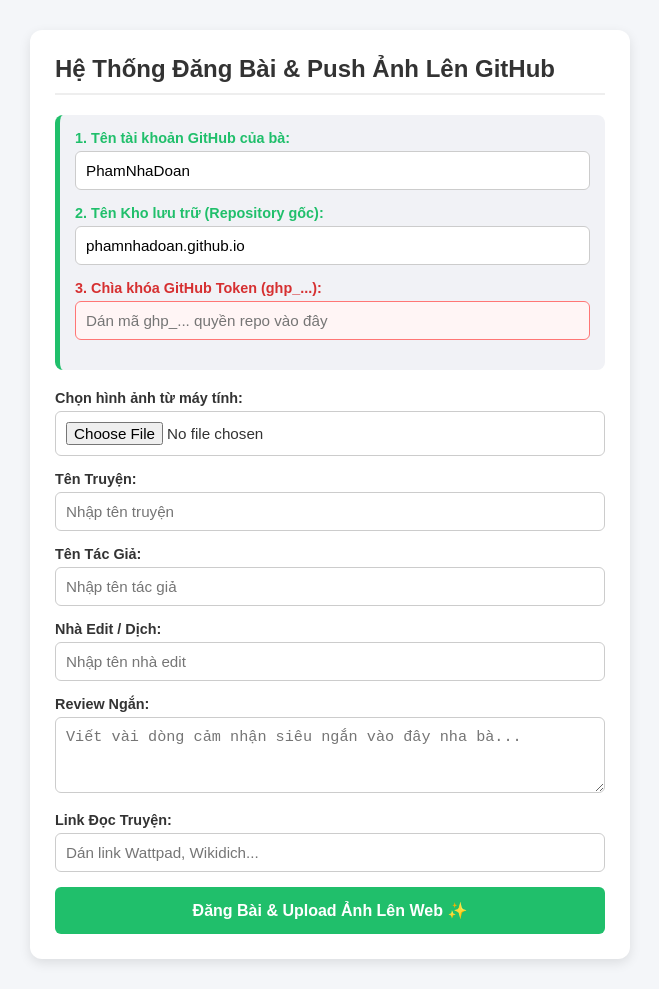
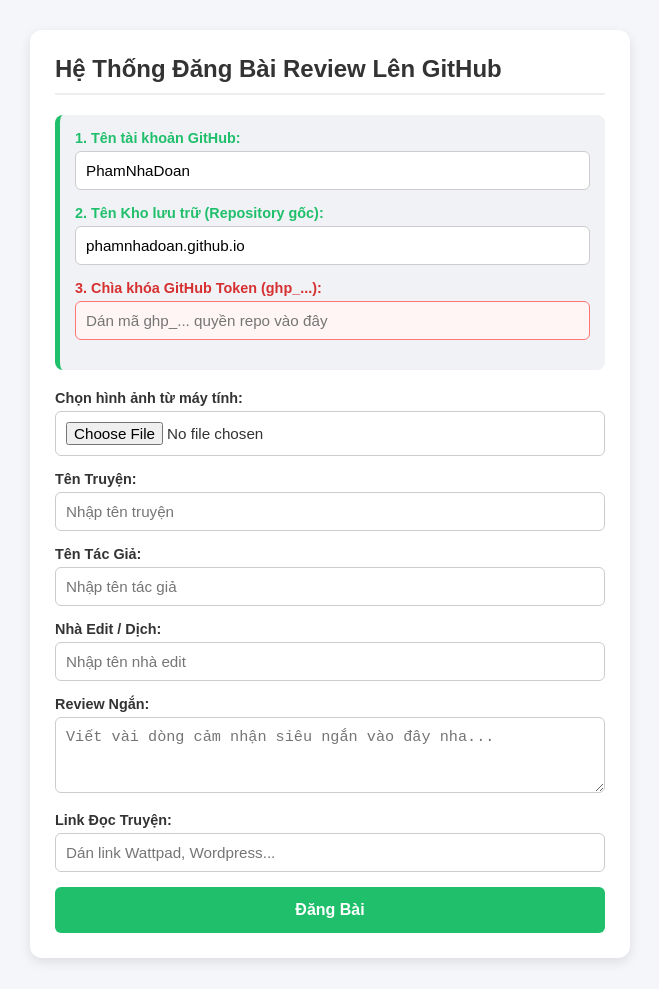
Before and after one commit to PhamNhaDoan/phamnhadoan.github.io, a Jekyll site: the page truyendadoc/index2.html, which Jekyll copies as it is, in a window 1280 px wide. Shown: the whole page, without its empty margins (310-969 px from the left). Built offline with Jekyll 4.4.1, drawn with Linux system fonts in a browser that asks for light colours.

Commit message:
Update HTML labels and button text for clarity

```diff
--- a/truyendadoc/index2.html
+++ b/truyendadoc/index2.html
@@ -25,11 +25,11 @@
 <body>
 
 <div class="admin-box">
-    <h2>Hệ Thống Đăng Bài & Push Ảnh Lên GitHub</h2>
+    <h2>Hệ Thống Đăng Bài Review Lên GitHub</h2>
 
     <div class="config-section">
         <div class="form-group">
-            <label style="color: #20bf6b;">1. Tên tài khoản GitHub của bà:</label>
+            <label style="color: #20bf6b;">1. Tên tài khoản GitHub:</label>
             <input type="text" id="ghUser" placeholder="Ví dụ: PhamNhaDoan">
         </div>
         <div class="form-group">
@@ -61,13 +61,13 @@
         </div>
         <div class="form-group">
             <label>Review Ngắn:</label>
-            <textarea id="review" rows="3" placeholder="Viết vài dòng cảm nhận siêu ngắn vào đây nha bà..."></textarea>
+            <textarea id="review" rows="3" placeholder="Viết vài dòng cảm nhận siêu ngắn vào đây nha..."></textarea>
         </div>
         <div class="form-group">
             <label>Link Đọc Truyện:</label>
-            <input type="text" id="linkDoc" placeholder="Dán link Wattpad, Wikidich...">
+            <input type="text" id="linkDoc" placeholder="Dán link Wattpad, Wordpress...">
         </div>
-        <button type="submit" id="submitBtn" class="btn-submit">Đăng Bài & Upload Ảnh Lên Web ✨</button>
+        <button type="submit" id="submitBtn" class="btn-submit">Đăng Bài</button>
     </form>
 
     <div class="status-msg" id="statusMsg"></div>
@@ -207,7 +207,7 @@
             });
 
             if (resPutHtml.ok) {
-                showStatus(`✨ Quá tuyệt vời bà ơi! Đã upload ảnh thành công vào folder 'truyendadoc/img/' và cập nhật bài review truyện "${ten}" lên trang chủ thành công rực rỡ rồi nhé!`, "success");
+                showStatus(`Đã upload ảnh thành công và cập nhật bài review truyện "${ten}" lên trang chủ rồi nhé!`, "success");
                 document.getElementById('reviewForm').reset();
             } else {
                 const errData = await resPutHtml.json();
@@ -219,7 +219,7 @@
             showStatus(`❌ Thất bại:\n${error.message}`, "error");
         } finally {
             btnSubmit.disabled = false;
-            btnSubmit.innerText = "Đăng Bài & Upload Ảnh Lên Web ✨";
+            btnSubmit.innerText = "Đăng Bài";
         }
     });
 
```
